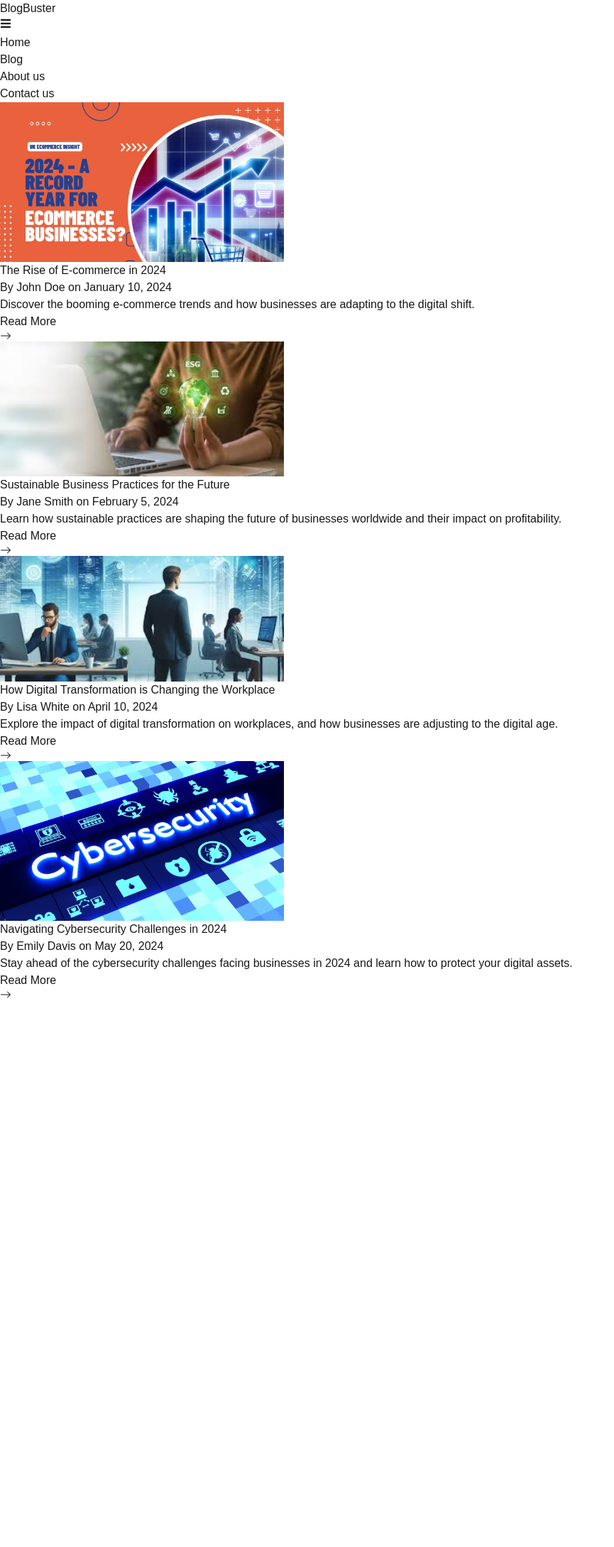
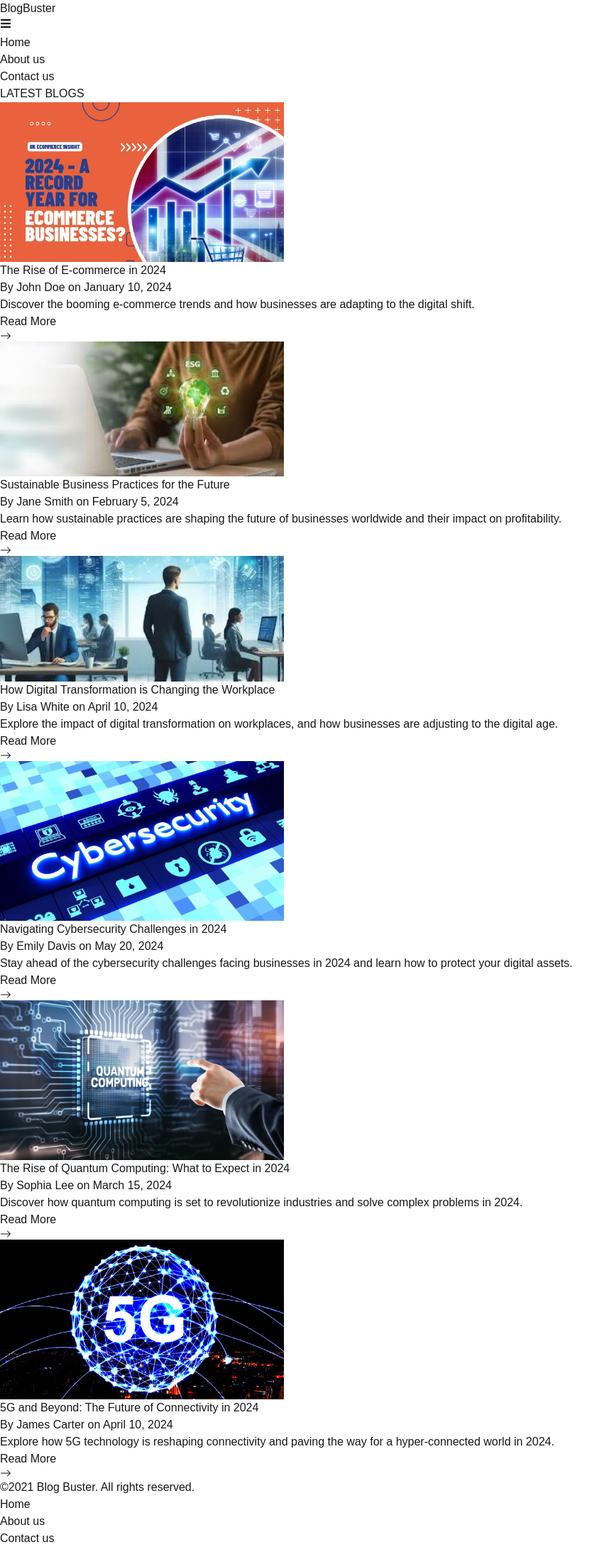
Before and after one commit to bilal-raza12/BlogBuster-Site, a Next.js app: page / in a window 1280 px wide. Shown: the whole page at 71% size, without its empty margins (0-865 px from the left). Before the commit the page ends 1409 px from the top, so only its background shows below. Built offline with nearby package versions, Linux system fonts and the light colour scheme.

Commit message:
Milestone 3 Assignment

```diff
--- a/src/app/data/blogdata.ts
+++ b/src/app/data/blogdata.ts
@@ -68,5 +68,43 @@ Another key challenge is the rise of insider threats, where employees or contrac
 As cybersecurity threats continue to evolve, businesses must be vigilant in protecting their networks and data. Regular security audits, multi-factor authentication, and employee education are essential steps in building a comprehensive cybersecurity strategy. Companies that prioritize security will be better positioned to safeguard their digital assets and maintain customer trust.`,
 slug: "navigating-cybersecurity-challenges-in-2024",
     },
+    {
+        title: "The Rise of Quantum Computing: What to Expect in 2024",
+        author: "Sophia Lee",
+        imageURL: "/images/quantum-computing.jpg",
+        "publishedate": "March 15, 2024",
+        "description": "Discover how quantum computing is set to revolutionize industries and solve complex problems in 2024.",
+        "content":
+      `Quantum computing is no longer a concept confined to theoretical research. In 2024, this cutting-edge technology is making significant strides toward real-world applications, promising to revolutionize industries such as healthcare, finance, and logistics.
+
+      Unlike classical computers, which use binary bits, quantum computers utilize qubits that can represent and process information in multiple states simultaneously. This allows quantum systems to solve complex problems exponentially faster than traditional computers.
+
+      One area where quantum computing is showing immense potential is drug discovery. By simulating molecular interactions at an unprecedented scale, quantum computers can accelerate the development of new medicines and treatments. Similarly, in finance, quantum algorithms are being used to optimize portfolios, detect fraud, and perform high-speed trading with greater accuracy.
+
+      Despite its potential, challenges remain. Quantum systems are highly sensitive to environmental interference, making them difficult to scale. However, advancements in error correction and hardware design are gradually overcoming these obstacles.
+
+      As we move further into 2024, businesses and governments alike are investing in quantum research to unlock its transformative potential. While widespread adoption is still years away, the progress made this year will set the stage for a quantum-powered future.`,
+        slug: "the-rise-of-quantum-computing-2024"
+      },
+      {
+        title: "5G and Beyond: The Future of Connectivity in 2024",
+        author: "James Carter",
+        imageURL: "/images/5g-connectivity.jpeg",
+        publishedate: "April 10, 2024",
+        description: "Explore how 5G technology is reshaping connectivity and paving the way for a hyper-connected world in 2024.",
+        content:
+      `In 2024, the rollout of 5G networks has reached new milestones, enabling faster, more reliable connectivity across the globe. This technology is not only transforming personal communication but also driving advancements in industries like healthcare, transportation, and entertainment.
+
+      With speeds up to 100 times faster than 4G, 5G is enhancing user experiences in areas like streaming, online gaming, and virtual reality. For businesses, 5G enables real-time data transmission, improving efficiency and productivity in operations such as remote monitoring and automated manufacturing.
+
+      Beyond 5G, researchers are already exploring the possibilities of 6G, which promises even greater speed, lower latency, and seamless integration of artificial intelligence. While 6G is still in its infancy, early research in 2024 is laying the foundation for its development, focusing on technologies like terahertz waves and advanced network protocols.
+
+      Despite its benefits, the widespread adoption of 5G faces challenges, including infrastructure costs and cybersecurity concerns. Governments and private organizations are working together to address these issues, ensuring that the technology is accessible and secure.
+
+      As 5G continues to expand in 2024, it is reshaping the digital landscape and setting the stage for a hyper-connected, intelligent world. This evolution in connectivity is not just about faster speeds; it’s about unlocking new possibilities for innovation and collaboration.`,
+        slug: "5g-and-beyond-future-of-connectivity-2024"
+      }
+
+
 
 ]
--- a/src/app/layout.tsx
+++ b/src/app/layout.tsx
@@ -2,6 +2,7 @@ import type { Metadata } from "next";
 import localFont from "next/font/local";
 import "./globals.css";
 import Header from "@/components/header";
+import Footer from "@/components/footer";
 
 
 
@@ -35,6 +36,7 @@ export default function RootLayout({
       >
         <Header/>
         {children}
+        <Footer />
       </body>
     </html>
   );
--- a/src/app/page.tsx
+++ b/src/app/page.tsx
@@ -2,10 +2,15 @@ import BlogCard from "@/components/blogcard";
 import { blogData} from "./data/blogdata";
 export default function Home() {
   return (
+    <>
+    <div className="mx-4 p-4 mt-4 md:text-6xl border-y-[1px] md:pl-[350px] pl-9 border-black text-3xl font-bold">
+        LATEST BLOGS
+    </div>
  <div className="grid sm:grid-cols-2 grid-cols-1 lg:grid-cols-3 gap-6 p-4 ">
    {blogData.map((blog) => (
     <BlogCard key={blog.slug} slug={blog.slug} title={blog.title} author={blog.author} description={blog.description} publishdate={blog.publishedate} imageURL={blog.imageURL} />
-   ))}
+  ))}
  </div>
+  </>
   );
 }
--- /dev/null
+++ b/src/components/footer.tsx
@@ -0,0 +1,17 @@
+import Link from "next/link"
+
+const Footer = () => {
+  return (
+    <div className="flex flex-col justify-center items-center mt-5 bg-white shadow-lg pt-5 border-t ">
+          <p className="text-sm inline-block border-b pb-5">&copy;2021 Blog Buster. All rights reserved.</p>
+           <ul className="flex  mt-4 pt-4 mb-5  gap-4">
+           <Link href={"/"}><li className="hover:text-blue-500 ">Home</li></Link>
+           <Link href={"/"}><li className="hover:text-blue-500 ">About us</li></Link>
+           <Link href={"/"}><li className="hover:text-blue-500 ">Contact us</li></Link>
+
+            </ul>
+    </div>
+  )
+}
+
+export default Footer
--- a/src/components/header.tsx
+++ b/src/components/header.tsx
@@ -1,11 +1,12 @@
 "use client"
 import { FaBars , FaTimes } from "react-icons/fa"
 import { useState } from "react"
+import Link from "next/link"
 const Header = () => {
   const [toggle, setToggle] = useState(false);
   const handleToggle = () => setToggle(!toggle);
   return (
-    <header className="w-full md:px-4 px-2 md:py-3 py-2  sticky top-0 bg-white z-40">
+    <header className="w-full md:px-4 px-2 shadow-lg md:py-3 py-2  sticky top-0 bg-white z-40">
           <nav className=" flex items-center justify-between">
           <h1 className="md:text-5xl text-3xl font-bold border-tr-black"><span className="text-blue-400">B</span>log<span className="text-blue-400">B</span>uster</h1>
           <button className="w-6 h-6 md:hidden inline-flex" onClick={() => handleToggle()}>
@@ -13,18 +14,17 @@ const Header = () => {
           </button>
           {toggle && (
             <ul className=" flex flex-col z-30 items-end space-y-5  mx-auto w-[220px] h-[100vh] bg-blue-500 absolute top-[40px] right-0 pt-4">
-              <li className="mx-auto hover:text-blue-400 ">Home</li>
-              <li className="mx-auto hover:text-blue-400 ">Blog</li>
-              <li className="mx-auto hover:text-blue-400 ">About us</li>
-              <li className="mx-auto hover:text-blue-400 ">Contact us</li>
+            <li className="mx-auto hover:text-blue-400 "> <Link href={"/"}>Home</Link> </li>
+              <li className="mx-auto hover:text-blue-400 "><Link href={"/about"}>About us</Link></li>
+              <li className="mx-auto hover:text-blue-400 "><Link href={"/contact"}>Contact us</Link></li>
 
             </ul>
           )}
             <ul className="flex space-x-9 hidden lg:inline-flex">
-              <li className="cursor-pointer hover:text-blue-400">Home</li>
-              <li className="cursor-pointer hover:text-blue-400">Blog</li>
-              <li className="cursor-pointer hover:text-blue-400">About us</li>
-              <li className="cursor-pointer hover:text-blue-400">Contact us</li>
+              <Link href={"/"}><li className="cursor-pointer hover:text-blue-400">Home</li></Link>
+
+             <Link href={"/about"}><li className="cursor-pointer hover:text-blue-400">About us</li></Link>
+              <Link href={"contact"}><li className="cursor-pointer hover:text-blue-400">Contact us</li></Link>
 
             </ul>
 
```
Also changed, not shown: src/app/about/page.tsx (added, +18 -0 lines), src/app/contact/page.tsx (added, +23 -0 lines), src/components/blogpost.tsx (+39 -6 lines), public/images/5g-connectivity.jpeg (added), public/images/quantum-computing.jpg (added).
